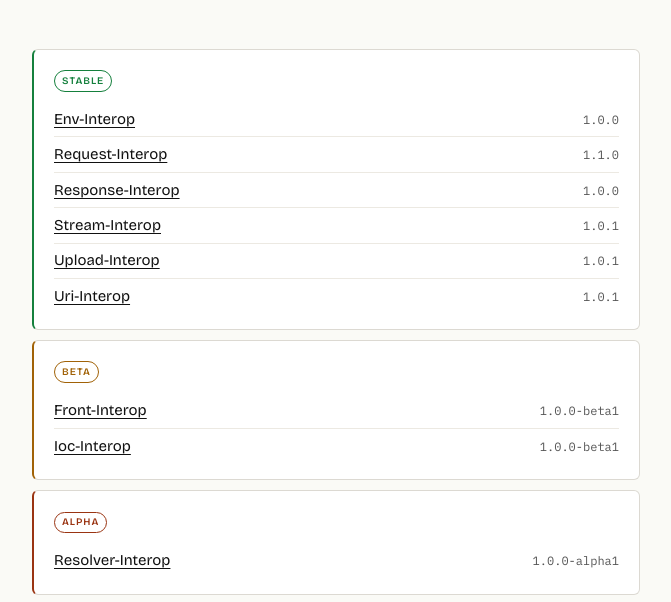
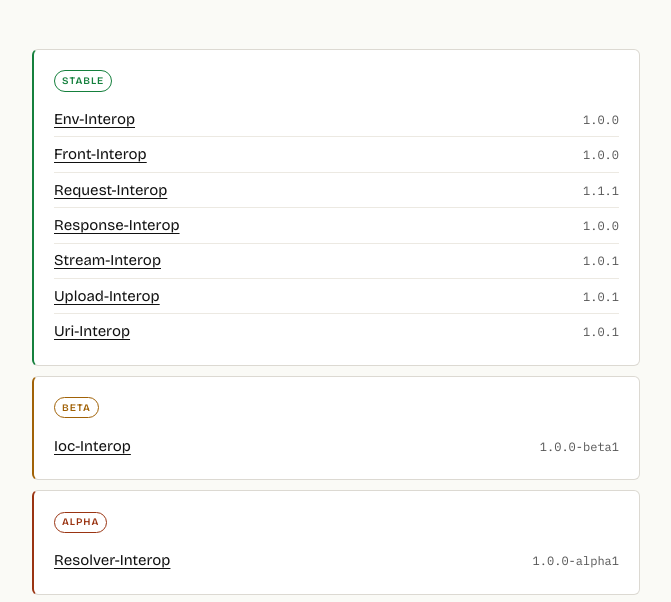
Before and after one commit to star-interop/star-interop.github.io, a plain HTML site: page index.html in a window 1280 px wide. Shown: the part 176-778 px from the top of the page, without its empty margins (304-975 px from the left). Drawn offline with nearby package versions, Linux system fonts and the light colour scheme.

Commit message:
update front to 1.0.0 and request to 1.1.1

```diff
--- a/index.html
+++ b/index.html
@@ -28,7 +28,8 @@
                 </div>
                 <ul class="tier-list">
                     <li><a href="https://github.com/env-interop/interface">Env-Interop</a> <code>1.0.0</code></li>
-                    <li><a href="https://github.com/request-interop/interface">Request-Interop</a> <code>1.1.0</code></li>
+                    <li><a href="https://github.com/front-interop/interface">Front-Interop</a> <code>1.0.0</code></li>
+                    <li><a href="https://github.com/request-interop/interface">Request-Interop</a> <code>1.1.1</code></li>
                     <li><a href="https://github.com/response-interop/interface">Response-Interop</a> <code>1.0.0</code></li>
                     <li><a href="https://github.com/stream-interop/interface">Stream-Interop</a> <code>1.0.1</code></li>
                     <li><a href="https://github.com/upload-interop/interface">Upload-Interop</a> <code>1.0.1</code></li>
@@ -41,7 +42,6 @@
                     <span class="badge badge-beta">Beta</span>
                 </div>
                 <ul class="tier-list">
-                    <li><a href="https://github.com/front-interop/interface">Front-Interop</a> <code>1.0.0-beta1</code></li>
                     <li><a href="https://github.com/ioc-interop/interface">Ioc-Interop</a> <code>1.0.0-beta1</code></li>
                 </ul>
             </section>
```
